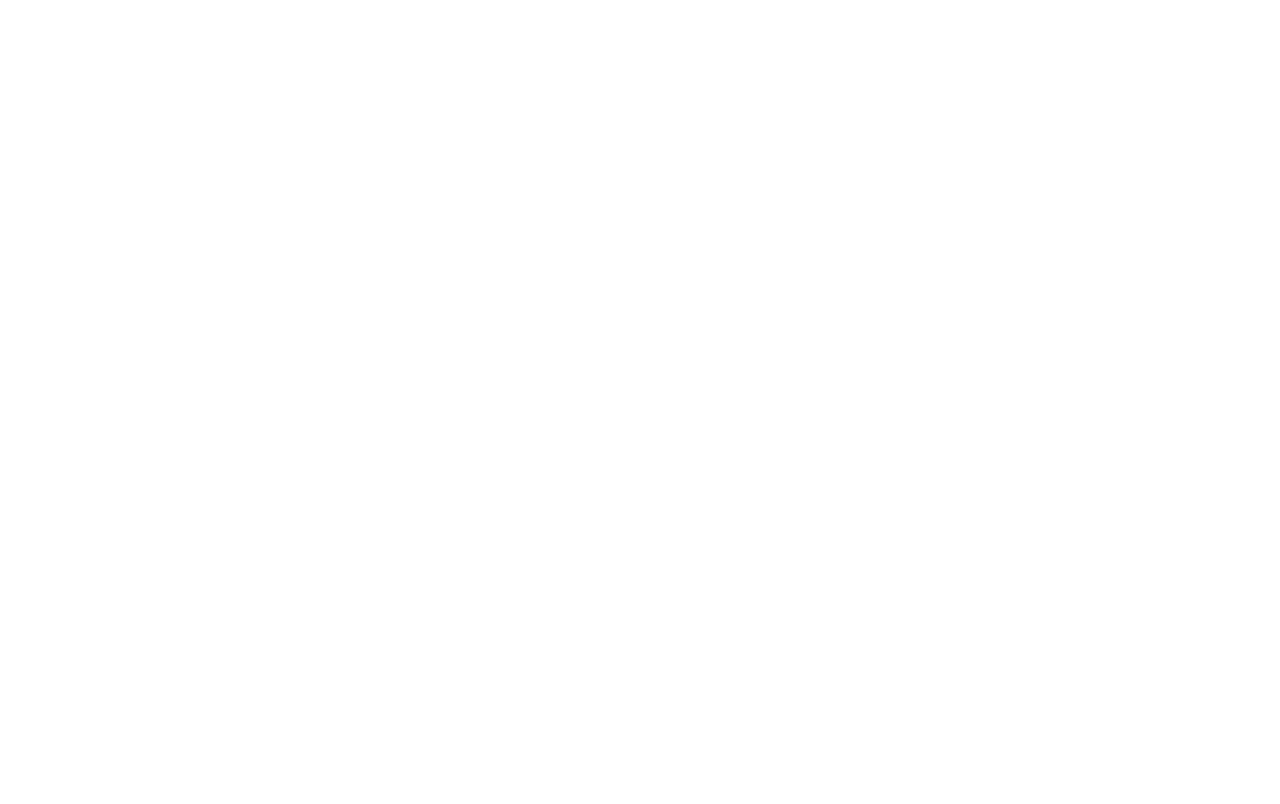
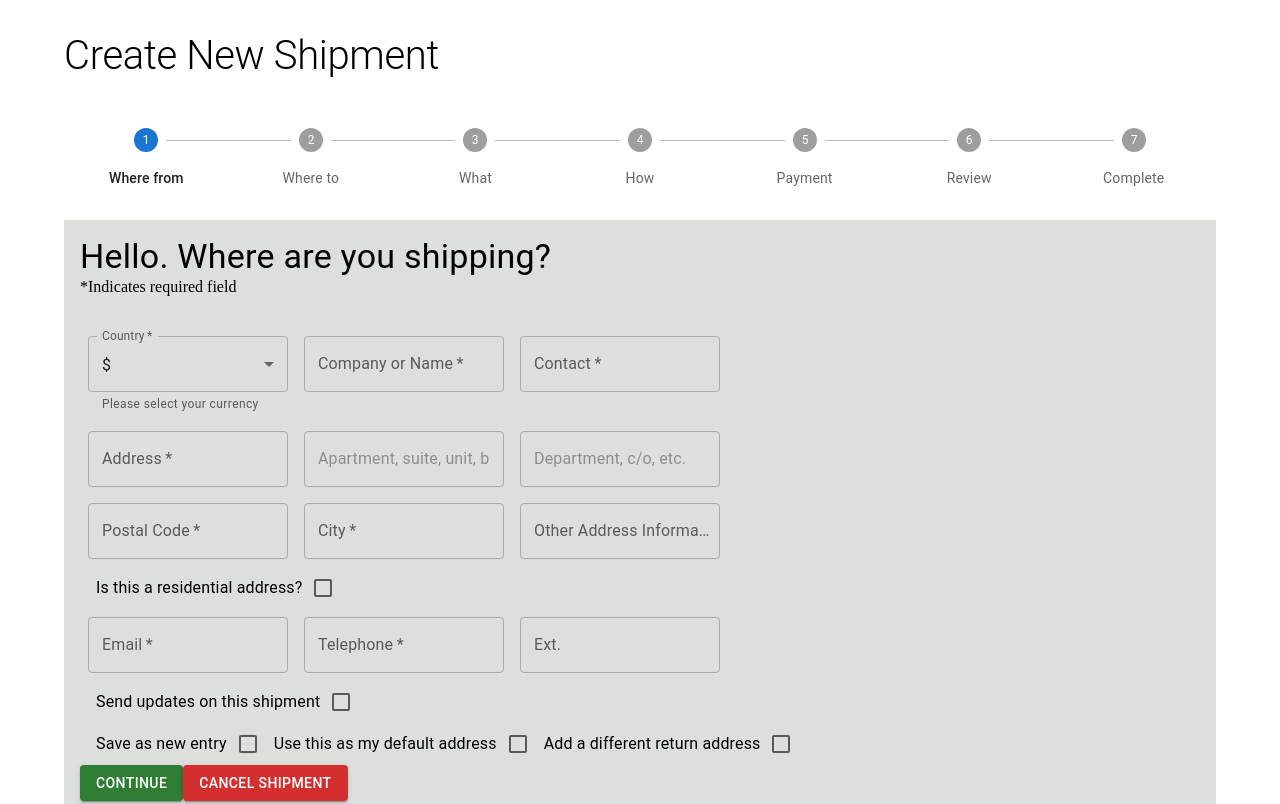
Before and after one commit to rajkishorepatra/shreeshaktiTrading, a React (Vite) app in the folder client/: page /shipment in a window 1280 px wide. Before the commit this address had no page. Shown: the part 320-1124 px from the top of the page. Before the commit the page ends 800 px from the top, so only its background shows below. Built offline with nearby package versions, Linux system fonts and the light colour scheme; a web font is replaced by a local one.

Commit message:
shipment and service page

```diff
--- a/client/src/App.jsx
+++ b/client/src/App.jsx
@@ -2,6 +2,7 @@
 import RootLayout from "./pages/root-layout";
 import HomePage from "./pages/home-page";
 import MediaCard from "./pages/servicePage";
+import Shipment from "./pages/shipment";
 // router dom
 import { BrowserRouter, Routes, Route } from "react-router-dom";
 
@@ -30,6 +31,7 @@
               <Route path="/" element={<RootLayout />}>
                 <Route index element={<HomePage />} />
                 <Route path="services" element={<MediaCard />} />
+                <Route path="shipment" element={<Shipment />} />
               </Route>
               <Route
                 path="*"
--- a/client/src/components/footer.jsx
+++ b/client/src/components/footer.jsx
@@ -65,7 +65,7 @@
   return (
     <Box>
       <footer style={footerStyles.root}>
-        <Container>
+        <Container maxWidth='xl'>
           <Grid container spacing={4}>
             <Grid item xs={12} md={6}>
               <Grid container spacing={2} style={footerStyles.section}>
--- a/client/src/components/quote.jsx
+++ b/client/src/components/quote.jsx
@@ -41,7 +41,7 @@
       left: 0;
       z-index: -1;
       opacity: 0.9;
-      background: #43543f;
+      background: #7a8f76;
       @media (max-width: 768px) {
         display: none;
       }
--- /dev/null
+++ b/client/src/pages/shipment.jsx
@@ -0,0 +1,292 @@
+import Container from "@mui/material/Container";
+import Box from "@mui/material/Box";
+import Typography from "@mui/material/Typography";
+import CardMedia from "@mui/material/CardMedia";
+import Startimage from "../assets/quote-parallax.jpg";
+import Stepper from "@mui/material/Stepper";
+import Step from "@mui/material/Step";
+import StepLabel from "@mui/material/StepLabel";
+import MenuItem from "@mui/material/MenuItem";
+import TextField from "@mui/material/TextField";
+import Checkbox from "@mui/material/Checkbox";
+import FormControlLabel from "@mui/material/FormControlLabel";
+import { Grid } from "@mui/material";
+import Button from "@mui/material/Button";
+
+const label = { inputProps: { "aria-label": "Checkbox demo" } };
+
+const steps = [
+  "Where from",
+  "Where to",
+  "What",
+  "How",
+  "Payment",
+  "Review",
+  "Complete",
+];
+
+const currencies = [
+  {
+    value: "USD",
+    label: "$",
+  },
+  {
+    value: "EUR",
+    label: "€",
+  },
+  {
+    value: "BTC",
+    label: "฿",
+  },
+  {
+    value: "JPY",
+    label: "¥",
+  },
+];
+
+const imageStyle = {
+  minHeight: "15rem",
+  padding: "3rem 0",
+};
+
+const wordStyle = {
+  // width: "100vw",
+  display: "flex",
+  justifyContent: "center",
+  alignItem: "center",
+  flexDirection: "column",
+  padding: "4rem 0 3rem 0",
+  fontSize: "2.5rem",
+};
+
+const stepper = {
+  fontSize: "2rem",
+  paddingBottom: "2rem",
+};
+
+const boxHeading = {
+  paddingBottom: '2rem',
+};
+
+const form = {
+  display: "flex",
+  flexDirection: "column",
+  justifyContent: "center",
+  backgroundColor: "#dde0da",
+  padding: '1rem'
+}
+
+const formContent = {
+  display: "flex",
+  flexDirection: "column",
+  justifyContent: "space-between",
+}
+export default function Shipment() {
+  return (
+    <>
+      <Box>
+        <Box>
+          <CardMedia sx={imageStyle} image={Startimage}>
+            <Container maxWidth="xl">
+              <Typography variant="h4">Our Services</Typography>
+              <h3>
+                We freight to all over the world <br />
+                The best logistic company, Fastly and Safely
+              </h3>
+            </Container>
+          </CardMedia>
+        </Box>
+        <Container maxWidth="xl">
+          <Typography variant="h2" sx={wordStyle}>Create New Shipment</Typography>
+
+          <Grid xs={12} sx={stepper}>
+            <Stepper activeStep={0} alternativeLabel>
+              {steps.map((label) => (
+                <Step key={label}>
+                  <StepLabel>{label}</StepLabel>
+                </Step>
+              ))}
+            </Stepper>
+          </Grid>
+
+          <Box sx={form}>
+            <Box sx={boxHeading}>
+              <Typography variant="h4">
+                Hello. Where are you shipping?
+              </Typography>
+              <Typography variant="p">*Indicates required field</Typography>
+            </Box>
+
+            <Grid sx={formContent}>
+              <Grid
+                component="form"
+                sx={{
+                  "& .MuiTextField-root": { m: 1, width: "25ch" },
+                }}
+                noValidate
+                autoComplete="off"
+                xs={12}
+                item
+              >
+                <TextField
+                  id="outlined-select-currency-native"
+                  select
+                  required
+                  label="Country"
+                  defaultValue="INDIA"
+                  SelectProps={{
+                    native: true,
+                  }}
+                  helperText="Please select your currency"
+                >
+                  {currencies.map((option) => (
+                    <option key={option.value} value={option.value}>
+                      {option.label}
+                    </option>
+                  ))}
+                </TextField>
+                <TextField
+                  id="outlined-basic"
+                  label="Company or Name"
+                  variant="outlined"
+                  required
+                />
+                <TextField
+                  id="outlined-basic"
+                  label="Contact"
+                  variant="outlined"
+                  required
+                />
+              </Grid>
+              <Grid
+                component="form"
+                sx={{
+                  "& .MuiTextField-root": { m: 1, width: "25ch" },
+                }}
+                noValidate
+                autoComplete="off"
+              >
+                <TextField
+                  id="outlined-basic"
+                  label="Address"
+                  variant="outlined"
+                  placeholder="Street Address"
+                  required
+                />
+                <TextField
+                  id="outlined-basic"
+                  placeholder="Apartment, suite, unit, building,etc."
+                  variant="outlined"
+                />
+                <TextField
+                  id="outlined-basic"
+                  placeholder="Department, c/o, etc."
+                  variant="outlined"
+                />
+              </Grid>
+              <Grid
+                component="form"
+                sx={{
+                  "& .MuiTextField-root": { m: 1, width: "25ch" },
+                }}
+                noValidate
+                autoComplete="off"
+              >
+                <TextField
+                  id="outlined-basic"
+                  label="Postal Code"
+                  variant="outlined"
+                  required
+                />
+                <TextField
+                  id="outlined-basic"
+                  label="City"
+                  variant="outlined"
+                  required
+                />
+                <TextField
+                  id="outlined-basic"
+                  label="Other Address Information"
+                  variant="outlined"
+                />
+              </Grid>
+
+              <Grid>
+                <FormControlLabel
+                  value="top"
+                  control={<Checkbox />}
+                  label="Is this a residential address?"
+                  labelPlacement="start"
+                />
+              </Grid>
+
+              <Grid
+                component="form"
+                sx={{
+                  "& .MuiTextField-root": { m: 1, width: "25ch" },
+                }}
+                noValidate
+                autoComplete="off"
+              >
+                <TextField
+                  id="outlined-basic"
+                  label="Email"
+                  variant="outlined"
+                  required
+                />
+                <TextField
+                  id="outlined-basic"
+                  label="Telephone"
+                  variant="outlined"
+                  required
+                />
+                <TextField
+                  id="outlined-basic"
+                  label="Ext."
+                  variant="outlined"
+                />
+              </Grid>
+              <Grid>
+                <FormControlLabel
+                  value="top"
+                  control={<Checkbox />}
+                  label="Send updates on this shipment"
+                  labelPlacement="start"
+                />
+              </Grid>
+              <Grid>
+                <FormControlLabel
+                  value="top"
+                  control={<Checkbox />}
+                  label="Save as new entry"
+                  labelPlacement="start"
+                />
+                <FormControlLabel
+                  value="top"
+                  control={<Checkbox />}
+                  label="Use this as my default address"
+                  labelPlacement="start"
+                />
+                <FormControlLabel
+                  value="top"
+                  control={<Checkbox />}
+                  label="Add a different return address"
+                  labelPlacement="start"
+                />
+              </Grid>
+
+              <Grid>
+                <Button variant="contained" size="medium" color="success">
+                  Continue
+                </Button>
+                <Button variant="contained" size="medium" color="error">
+                  Cancel Shipment
+                </Button>
+              </Grid>
+            </Grid>
+          </Box>
+        </Container>
+      </Box>
+    </>
+  );
+}
```
Also changed, not shown: client/src/pages/servicePage.jsx (+7 -37 lines).
